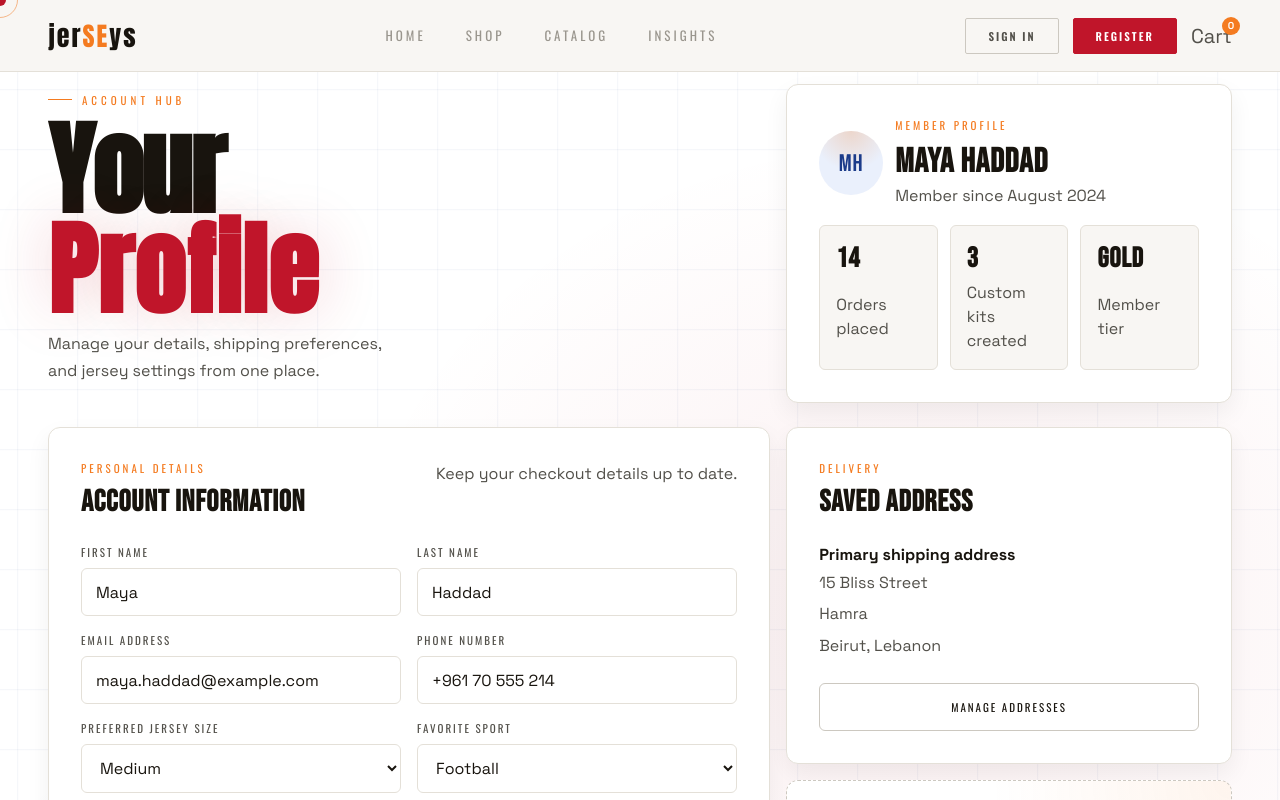
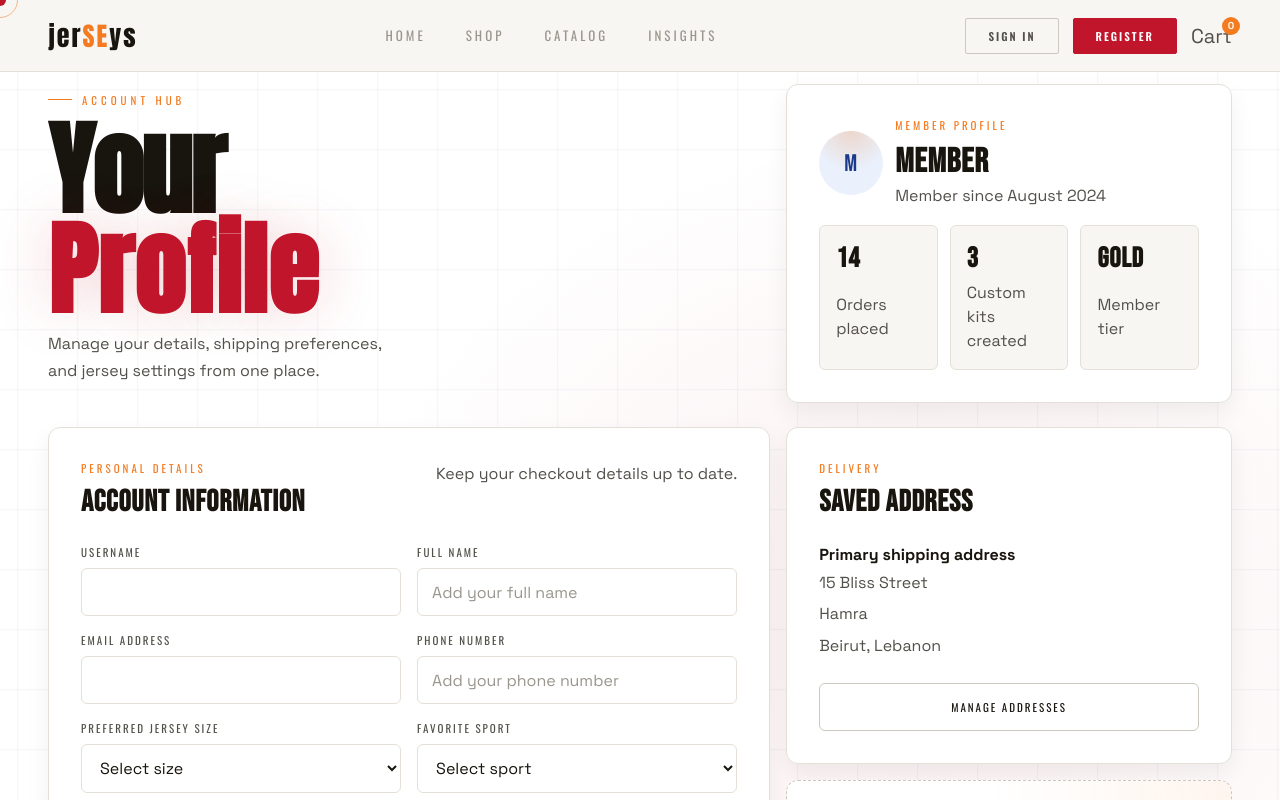
Before and after one commit to SE-Pr0/jerSEys, a React (Vite) app: page /profile in a window 1280 px wide. Shown: the top 800 px of the page. Built offline with nearby package versions, Linux system fonts and the light colour scheme.

Commit message:
fixed ui for user UI.

```diff
--- a/src/pages/Profile.jsx
+++ b/src/pages/Profile.jsx
@@ -8,14 +8,19 @@ import {
   StateBlock,
 } from '../components/ui';
 import '../styles/profile.css';
+import { getStoredUser, setStoredUser } from '../utils/auth';
 
-const initialProfile = {
-  firstName: 'Maya',
-  lastName: 'Haddad',
-  email: 'maya.haddad@example.com',
-  phone: '+961 70 555 214',
-  jerseySize: 'Medium',
-  favoriteSport: 'Football',
+const createInitialProfile = () => {
+  const storedUser = getStoredUser();
+
+  return {
+    username: storedUser?.username || '',
+    fullName: storedUser?.fullName || '',
+    email: storedUser?.email || '',
+    phone: storedUser?.phone || '',
+    jerseySize: storedUser?.jerseySize || '',
+    favoriteSport: storedUser?.favoriteSport || '',
+  };
 };
 
 const savedAddress = {
@@ -33,7 +38,7 @@ const profileHighlights = [
 ];
 
 const Profile = () => {
-  const [profile, setProfile] = useState(initialProfile);
+  const [profile, setProfile] = useState(createInitialProfile);
   const [hasChanges, setHasChanges] = useState(false);
   const [saveMessage, setSaveMessage] = useState('');
   const [preferences, setPreferences] = useState({
@@ -45,10 +50,27 @@ const Profile = () => {
   const memberSince = useMemo(() => 'August 2024', []);
 
   const handleChange = (field) => (event) => {
-    setProfile((current) => ({
-      ...current,
-      [field]: event.target.value,
-    }));
+    const nextValue = event.target.value;
+
+    setProfile((current) => {
+      const nextProfile = {
+        ...current,
+        [field]: nextValue,
+      };
+
+      setStoredUser({
+        ...getStoredUser(),
+        username: nextProfile.username.trim(),
+        fullName: nextProfile.fullName.trim(),
+        email: nextProfile.email.trim(),
+        phone: nextProfile.phone.trim(),
+        jerseySize: nextProfile.jerseySize,
+        favoriteSport: nextProfile.favoriteSport,
+      });
+
+      return nextProfile;
+    });
+
     setHasChanges(true);
     setSaveMessage('');
   };
@@ -64,9 +86,26 @@ const Profile = () => {
 
   const handleSubmit = (event) => {
     event.preventDefault();
+    setStoredUser({
+      ...getStoredUser(),
+      username: profile.username.trim(),
+      fullName: profile.fullName.trim(),
+      email: profile.email.trim(),
+      phone: profile.phone.trim(),
+      jerseySize: profile.jerseySize,
+      favoriteSport: profile.favoriteSport,
+    });
     setHasChanges(false);
     setSaveMessage('Profile details updated successfully.');
   };
+
+  const displayName = profile.fullName.trim() || profile.username.trim() || 'Member';
+  const avatarLetters = displayName
+    .split(/\s+/)
+    .filter(Boolean)
+    .slice(0, 2)
+    .map((part) => part[0]?.toUpperCase() || '')
+    .join('');
 
   return (
     <PageShell className="profile-page">
@@ -92,14 +131,11 @@ const Profile = () => {
         <Card className="profile-card profile-member-card">
           <div className="profile-member-panel">
             <div className="profile-avatar" aria-hidden="true">
-              {profile.firstName[0]}
-              {profile.lastName[0]}
+              {avatarLetters || 'M'}
             </div>
             <div>
               <p className="profile-kicker">Member profile</p>
-              <h2>
-                {profile.firstName} {profile.lastName}
-              </h2>
+              <h2>{displayName}</h2>
               <p className="profile-member-copy">Member since {memberSince}</p>
             </div>
           </div>
@@ -128,20 +164,21 @@ const Profile = () => {
 
             <form id="profile-form" className="ui-form" onSubmit={handleSubmit}>
               <div className="ui-form-grid">
-                <FormField label="First name" htmlFor="profile-first-name">
+                <FormField label="Username" htmlFor="profile-username">
                   <input
-                    id="profile-first-name"
+                    id="profile-username"
                     className="ui-input"
-                    value={profile.firstName}
-                    onChange={handleChange('firstName')}
+                    value={profile.username}
+                    onChange={handleChange('username')}
                   />
                 </FormField>
-                <FormField label="Last name" htmlFor="profile-last-name">
+                <FormField label="Full name" htmlFor="profile-full-name">
                   <input
-                    id="profile-last-name"
+                    id="profile-full-name"
                     className="ui-input"
-                    value={profile.lastName}
-                    onChange={handleChange('lastName')}
+                    value={profile.fullName}
+                    onChange={handleChange('fullName')}
+                    placeholder="Add your full name"
                   />
                 </FormField>
                 <FormField label="Email address" htmlFor="profile-email">
@@ -160,6 +197,7 @@ const Profile = () => {
                     type="tel"
                     value={profile.phone}
                     onChange={handleChange('phone')}
+                    placeholder="Add your phone number"
                   />
                 </FormField>
                 <FormField label="Preferred jersey size" htmlFor="profile-size">
@@ -169,6 +207,7 @@ const Profile = () => {
                     value={profile.jerseySize}
                     onChange={handleChange('jerseySize')}
                   >
+                    <option value="">Select size</option>
                     <option>Small</option>
                     <option>Medium</option>
                     <option>Large</option>
@@ -182,6 +221,7 @@ const Profile = () => {
                     value={profile.favoriteSport}
                     onChange={handleChange('favoriteSport')}
                   >
+                    <option value="">Select sport</option>
                     <option>Football</option>
                     <option>Basketball</option>
                   </select>
--- a/src/styles/profile.css
+++ b/src/styles/profile.css
@@ -104,6 +104,8 @@
   gap: var(--space-4);
   padding-top: 4px;
   padding-bottom: 4px;
+  opacity: 0;
+  animation: fadeUp .85s ease .28s forwards;
 }
 
 .profile-main-column .profile-card:nth-child(1) {
```
Also changed, not shown: 5 other files (tests, documents, lock files or other folders).
